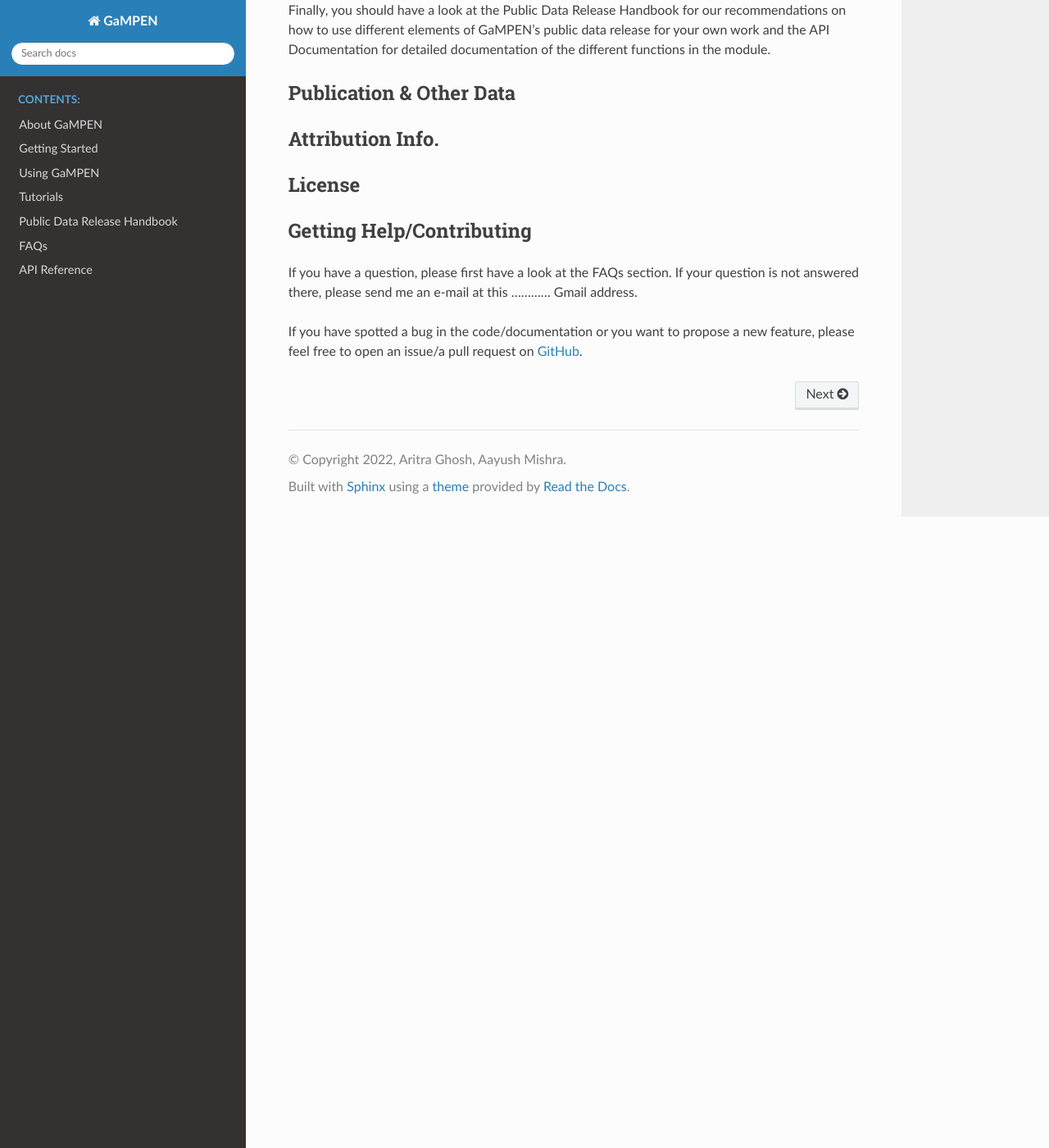
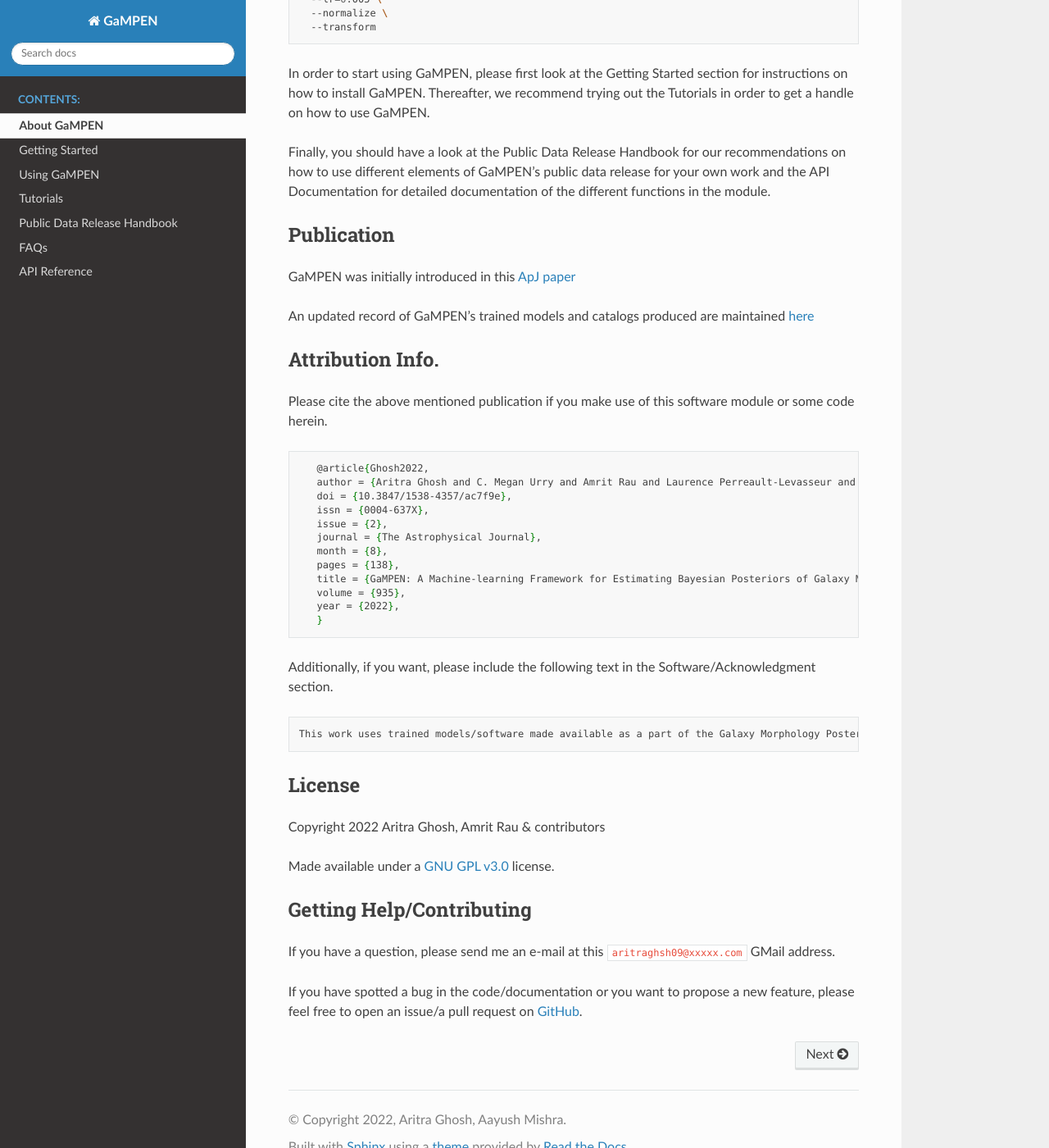
Before and after one commit to aritraghsh09/GaMPEN, a Sphinx documentation site: the page built from docs/source/index.md, in a window 1280 px wide and 1400 px high, scrolled down 2626 px. Shown: the whole window at 82% size. Built offline with Sphinx 7.4.7 and the Read the Docs theme 2.0.0, drawn with Linux system fonts in a browser that asks for light colours; pages that are not in the unit, such as notebooks, are missing from menus; some of the changed text lies outside the part shown.

Commit message:
Updating toctree,license etc.

````diff
--- a/docs/source/index.md
+++ b/docs/source/index.md
@@ -16,6 +16,10 @@
 FAQs
 API_reference
 
+```
+
+```{attention}
+Note that we are still actively working on the documentation and tutorials of GaMPEN; and the docs are not complete yet. We hope to have the docs fully completed by early Spring 2023. If you run into issues while trying to use GaMPEN before that, please contact us! We will be happy to help you.
 ```
 
 # About GaMPEN
@@ -71,14 +75,48 @@
 
 Finally, you should have a look at the Public Data Release Handbook for our recommendations on how to use different elements of GaMPEN’s public data release for your own work and the API Documentation for detailed documentation of the different functions in the module.
 
-## Publication & Other Data
+## Publication
+
+GaMPEN was initially introduced in this [ApJ paper](https://iopscience.iop.org/article/10.3847/1538-4357/ac7f9e)
+
+An updated record of GaMPEN's trained models and catalogs produced are maintained [here](http://gampen.ghosharitra.com/)
+
 
 ## Attribution Info.
 
+Please cite the above mentioned publication if you make use of this software module or some code herein.
+
+
+```tex
+   @article{Ghosh2022,
+   author = {Aritra Ghosh and C. Megan Urry and Amrit Rau and Laurence Perreault-Levasseur and Miles Cranmer and Kevin Schawinski and Dominic Stark and Chuan Tian and Ryan Ofman and Tonima Tasnim Ananna and Connor Auge and Nico Cappelluti and David B. Sanders and Ezequiel Treister},
+   doi = {10.3847/1538-4357/ac7f9e},
+   issn = {0004-637X},
+   issue = {2},
+   journal = {The Astrophysical Journal},
+   month = {8},
+   pages = {138},
+   title = {GaMPEN: A Machine-learning Framework for Estimating Bayesian Posteriors of Galaxy Morphological Parameters},
+   volume = {935},
+   year = {2022},
+   }
+```
+
+Additionally, if you want, please include the following text in the Software/Acknowledgment section.
+
+```tex
+This work uses trained models/software made available as a part of the Galaxy Morphology Posterior Estimation Network public data release.
+```
+
 ## License
+
+Copyright 2022 Aritra Ghosh, Amrit Rau & contributors
+
+Made available under a [GNU GPL v3.0](https://github.com/aritraghsh09/GaMPEN/blob/master/LICENSE) license.
+
 
 ## Getting Help/Contributing
 
-If you have a question, please first have a look at the FAQs section. If your question is not answered there, please send me an e-mail at this ............ Gmail address.
+If you have a question, please send me an e-mail at this ``aritraghsh09@xxxxx.com`` GMail address.
 
-If you have spotted a bug in the code/documentation or you want to propose a new feature, please feel free to open an issue/a pull request on [GitHub](https://github.com/aritraghsh09/GaMReN).
+If you have spotted a bug in the code/documentation or you want to propose a new feature, please feel free to open an issue/a pull request on [GitHub](https://github.com/aritraghsh09/GaMPEN).
````
Also changed, not shown: other parts of docs/source/index.md (+1 -1 lines), docs/source/About_GaMPEN.md (deleted, +0 -69 lines).
